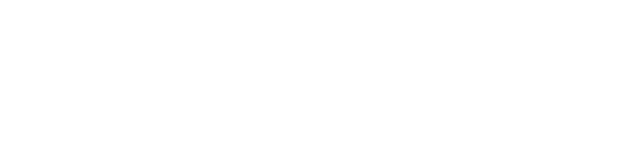
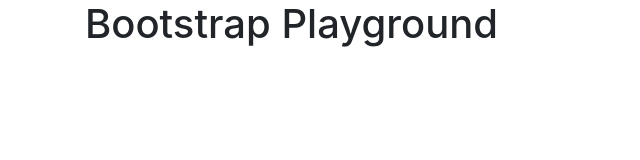
Before and after one commit to Pur3-MAlice/Bootstrap-Playground, a plain HTML site: page index.html in a window 1280 px wide. Shown: the whole page, without its empty margins (0-640 px from the left). Drawn offline with Linux system fonts and the light colour scheme.

Commit message:
adds section and h1 for website heading

```diff
--- a/index.html
+++ b/index.html
@@ -10,6 +10,9 @@
   </head>
   <body>
     <div class="container">
+      <section class="">
+        <h1 class="">Bootstrap Playground</h1>
+      </section>
 
     </div><!-- container -->
 
```
